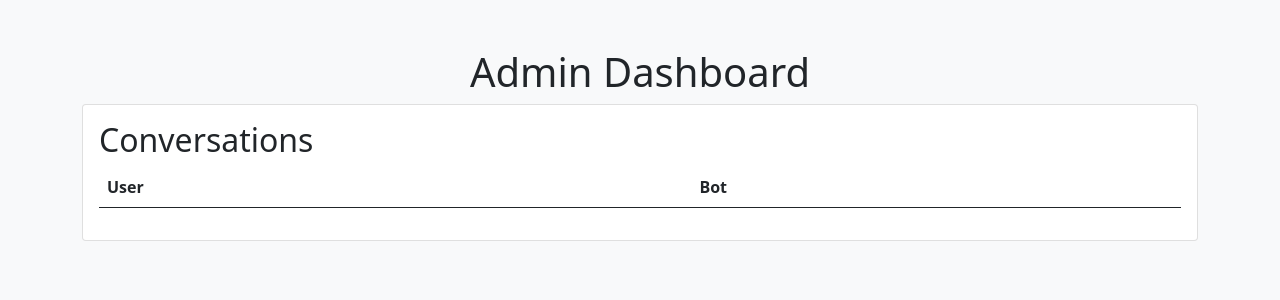
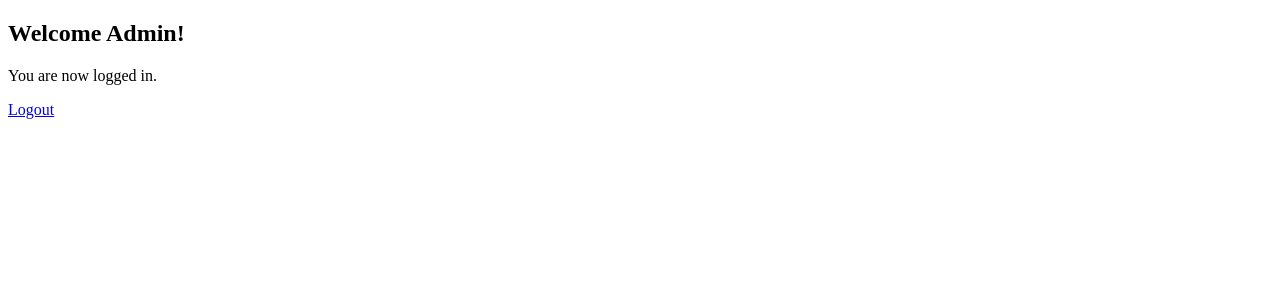
Before and after one commit to ruthishkumar18/chatbot, a Flask app: page /admin in a window 1280 px wide. Shown: the top 300 px of the page. Run offline with Flask 3, Linux system fonts and the light colour scheme; the visitor is signed in with stand-in values (Sample User, id 1); data that the repository does not hold is empty; parts of the project's set-up code (start-up, migrations or seed data) failed here and were passed over.

Commit message:
Update admin.html

```diff
--- a/templates/admin.html
+++ b/templates/admin.html
@@ -1,39 +1,11 @@
 <!DOCTYPE html>
-<html lang="en">
+<html>
 <head>
-  <meta charset="UTF-8">
-  <meta name="viewport" content="width=device-width, initial-scale=1.0">
-  <title>Admin Dashboard</title>
-  <link href="https://cdn.jsdelivr.net/npm/bootstrap@5.1.0/dist/css/bootstrap.min.css" rel="stylesheet">
+    <title>Admin Dashboard</title>
 </head>
-<body class="bg-light">
-  <div class="container mt-5">
-    <h1 class="text-center">Admin Dashboard</h1>
-    <div class="card">
-      <div class="card-body">
-        <h2>Conversations</h2>
-        <table class="table table-striped">
-          <thead>
-            <tr>
-              <th>User</th>
-              <th>Bot</th>
-            </tr>
-          </thead>
-          <tbody id="chat_records"></tbody>
-        </table>
-      </div>
-    </div>
-  </div>
-
-  <script src="https://code.jquery.com/jquery-3.6.0.min.js"></script>
-  <script>
-    $(document).ready(function () {
-      $.get('/get_chats', function (data) {
-        data.chats.forEach(function (chat) {
-          $('#chat_records').append(`<tr><td>${chat.user}</td><td>${chat.bot}</td></tr>`);
-        });
-      });
-    });
-  </script>
+<body>
+    <h2>Welcome Admin!</h2>
+    <p>You are now logged in.</p>
+    <a href="{{ url_for('logout') }}">Logout</a>
 </body>
 </html>
```
